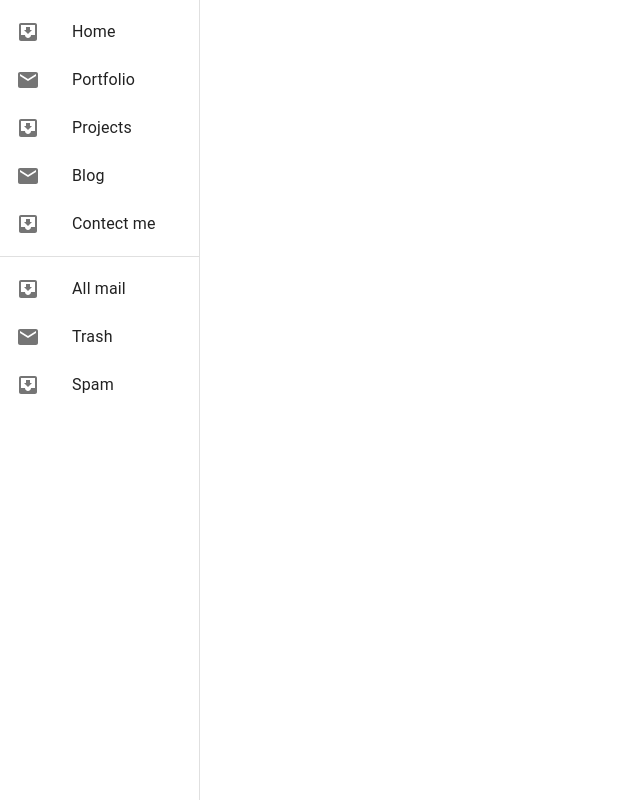
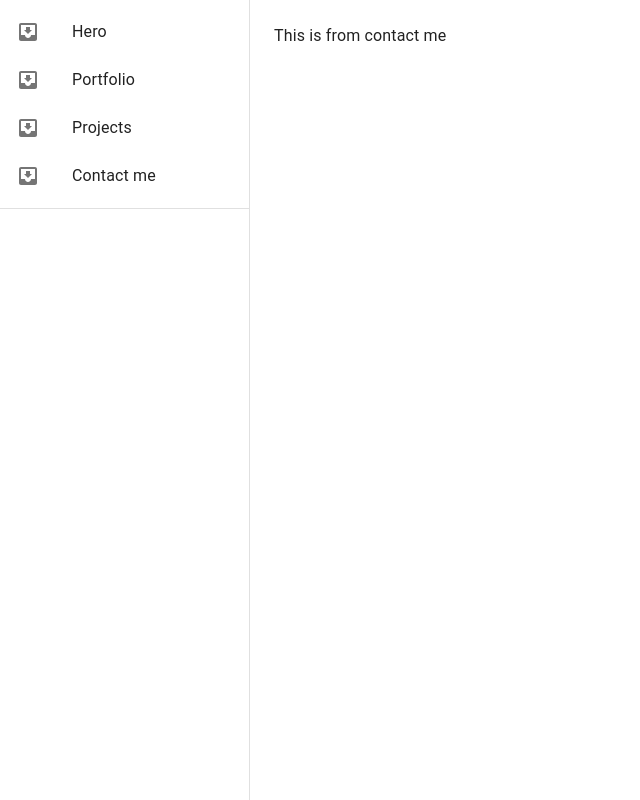
Before and after one commit to mdibuhossain/Portfolio_main, a React (Create React App) app: page /contact in a window 1280 px wide. Shown: the whole page, without its empty margins (0-640 px from the left). Built offline with nearby package versions, Linux system fonts and the light colour scheme.

Commit message:
nested route complete

```diff
--- a/package.json
+++ b/package.json
@@ -15,6 +15,7 @@
     "react-dom": "^17.0.2",
     "react-router-dom": "^6.0.2",
     "react-scripts": "4.0.3",
+    "react-tsparticles": "^1.37.5",
     "styled-components": "^5.3.3",
     "web-vitals": "^1.0.1"
   },
--- a/src/App.js
+++ b/src/App.js
@@ -1,10 +1,30 @@
 import './App.css';
 import ResponsiveDrawer from './components/ResponsiveDrawer';
+import {
+  BrowserRouter,
+  Routes,
+  Route,
+  Link,
+  useRouteMatch
+} from "react-router-dom";
+import Hero from './Pages/Hero';
+import Portfolio from './Pages/Portfolio';
+import Projects from './Pages/Projects';
+import Contact from './Pages/Contact';
 
 function App() {
   return (
     <>
-      <ResponsiveDrawer />
+      <BrowserRouter>
+        <Routes>
+          <Route path='/' element={<ResponsiveDrawer />}>
+            <Route path='/' element={<Hero />} />
+            <Route path='/portfolio' element={<Portfolio />} />
+            <Route path='/projects' element={<Projects />} />
+            <Route path='/contact' element={<Contact />} />
+          </Route>
+        </Routes>
+      </BrowserRouter>
     </>
   );
 }
--- /dev/null
+++ b/src/Pages/Contact.js
@@ -0,0 +1,11 @@
+import React from 'react';
+
+const Contact = () => {
+    return (
+        <div>
+            This is from contact me
+        </div>
+    );
+};
+
+export default Contact;
--- /dev/null
+++ b/src/Pages/Hero.js
@@ -0,0 +1,11 @@
+import React from 'react';
+
+const Hero = () => {
+    return (
+        <div>
+            <span>bal</span>
+        </div>
+    );
+};
+
+export default Hero;
--- /dev/null
+++ b/src/Pages/Portfolio.js
@@ -0,0 +1,11 @@
+import React from 'react';
+
+const Portfolio = () => {
+    return (
+        <div>
+            this is from portfolio
+        </div>
+    );
+};
+
+export default Portfolio;
--- /dev/null
+++ b/src/Pages/Projects.js
@@ -0,0 +1,11 @@
+import React from 'react';
+
+const Projects = () => {
+    return (
+        <div>
+            This is from projects
+        </div>
+    );
+};
+
+export default Projects;
--- a/src/components/ResponsiveDrawer.js
+++ b/src/components/ResponsiveDrawer.js
@@ -13,9 +13,17 @@ import ListItemText from '@mui/material/ListItemText';
 import MailIcon from '@mui/icons-material/Mail';
 import MenuIcon from '@mui/icons-material/Menu';
 import Toolbar from '@mui/material/Toolbar';
-import Typography from '@mui/material/Typography';
+import {
+    BrowserRouter,
+    Routes,
+    Route,
+    Link,
+    useRouteMatch,
+    Outlet
+} from "react-router-dom";
 
-const drawerWidth = 200;
+
+const drawerWidth = 250;
 
 export default function ResponsiveDrawer() {
     // const { window } = props;
@@ -30,26 +38,40 @@ export default function ResponsiveDrawer() {
             {/* <Toolbar /> */}
             {/* <Divider /> */}
             <List>
-                {['Home', 'Portfolio', 'Projects', 'Blog', 'Contect me'].map((text, index) => (
-                    <ListItem button key={text}>
+                <Link to='/' style={{ display: 'flex', alignItems: 'center', justifyContent: 'center', textDecoration: 'none', color: 'inherit' }}>
+                    <ListItem button>
                         <ListItemIcon>
-                            {index % 2 === 0 ? <InboxIcon /> : <MailIcon />}
+                            <InboxIcon />
                         </ListItemIcon>
-                        <ListItemText primary={text} />
+                        <ListItemText primary="Hero" />
                     </ListItem>
-                ))}
+                </Link>
+                <Link to='/portfolio' style={{ display: 'flex', alignItems: 'center', justifyContent: 'center', textDecoration: 'none', color: 'inherit' }}>
+                    <ListItem button>
+                        <ListItemIcon>
+                            <InboxIcon />
+                        </ListItemIcon>
+                        <ListItemText primary="Portfolio" />
+                    </ListItem>
+                </Link>
+                <Link to='/projects' style={{ display: 'flex', alignItems: 'center', justifyContent: 'center', textDecoration: 'none', color: 'inherit' }}>
+                    <ListItem button>
+                        <ListItemIcon>
+                            <InboxIcon />
+                        </ListItemIcon>
+                        <ListItemText primary="Projects" />
+                    </ListItem>
+                </Link>
+                <Link to='/contact' style={{ display: 'flex', alignItems: 'center', justifyContent: 'center', textDecoration: 'none', color: 'inherit' }}>
+                    <ListItem button>
+                        <ListItemIcon>
+                            <InboxIcon />
+                        </ListItemIcon>
+                        <ListItemText primary="Contact me" />
+                    </ListItem>
+                </Link>
             </List>
             <Divider />
-            <List>
-                {['All mail', 'Trash', 'Spam'].map((text, index) => (
-                    <ListItem button key={text}>
-                        <ListItemIcon>
-                            {index % 2 === 0 ? <InboxIcon /> : <MailIcon />}
-                        </ListItemIcon>
-                        <ListItemText primary={text} />
-                    </ListItem>
-                ))}
-            </List>
         </div>
     );
 
@@ -114,7 +136,7 @@ export default function ResponsiveDrawer() {
                 sx={{ flexGrow: 1, p: 3, width: { lg: `calc(100% - ${drawerWidth}px)` } }}
             >
                 <Toolbar sx={{ display: { lg: 'none' } }} />
-
+                <Outlet />
             </Box>
         </Box>
     );
```
Also changed, not shown: 1 other file (tests, documents, lock files or other folders).
